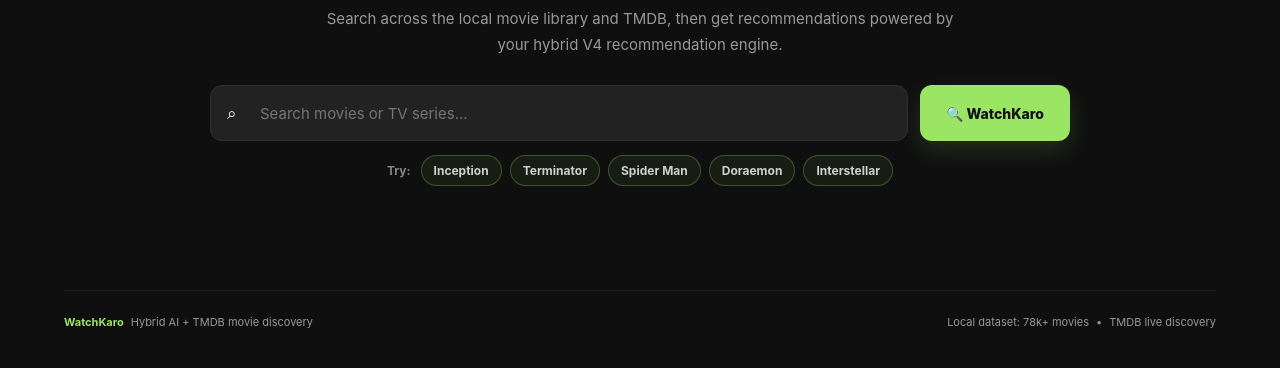
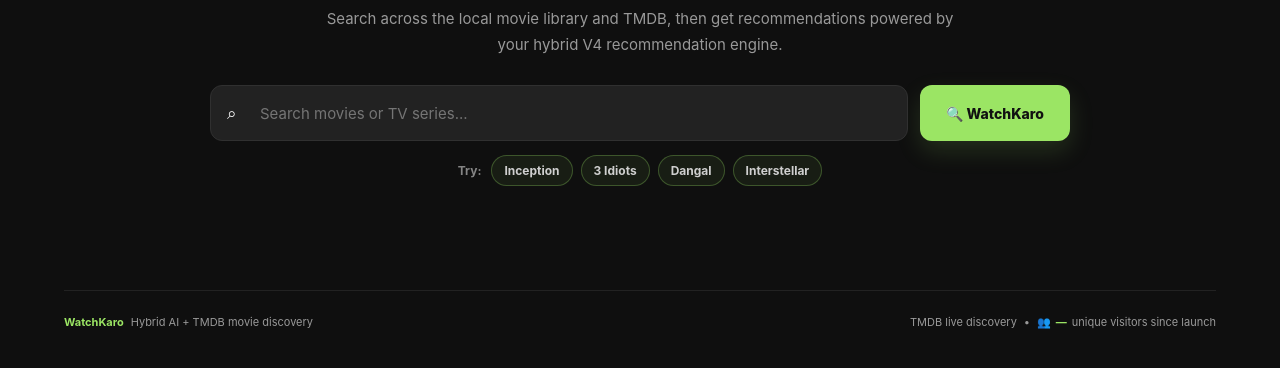
Before and after one commit to AnubhavMishra1612/WatchKaro, a Flask app: page / in a window 1280 px wide. Shown: the part 306-674 px from the top of the page. Run offline with Flask 3, Linux system fonts and the light colour scheme.

Commit message:
Update index.html

```diff
--- a/templates/index.html
+++ b/templates/index.html
@@ -137,14 +137,11 @@
             <button type="button" data-example="Inception">
                 Inception
             </button>
-            <button type="button" data-example="Terminator">
-                Terminator
+            <button type="button" data-example="3 Idiots">
+                3 Idiots
             </button>
-            <button type="button" data-example="Spider Man">
-                Spider Man
-            </button>
-            <button type="button" data-example="Doraemon">
-                Doraemon
+            <button type="button" data-example="Dangal">
+                Dangal
             </button>
             <button type="button" data-example="Interstellar">
                 Interstellar
@@ -511,9 +508,11 @@
     </div>
 
     <div>
-        <span>Local dataset: 78k+ movies</span>
+        <span>TMDB live discovery</span>
         <span>•</span>
-        <span>TMDB live discovery</span>
+        <span class="visitor-counter" aria-live="polite">
+            👥 <strong id="visitor-count">—</strong> unique visitors since launch
+        </span>
     </div>
 </footer>
 
@@ -522,5 +521,30 @@
     src="{{ url_for('static', filename='script.js') }}"
 ></script>
 
+<script>
+    (function () {
+        const counter = document.getElementById("visitor-count");
+        if (!counter) return;
+
+        fetch("{{ url_for('visitor_count') }}", {
+            method: "GET",
+            cache: "no-store",
+            credentials: "same-origin"
+        })
+        .then(function (response) {
+            if (!response.ok) throw new Error("Visitor count unavailable");
+            return response.json();
+        })
+        .then(function (data) {
+            if (typeof data.unique_visitors === "number") {
+                counter.textContent = data.unique_visitors.toLocaleString();
+            }
+        })
+        .catch(function () {
+            counter.textContent = "—";
+        });
+    })();
+</script>
+
 </body>
 </html>
```
